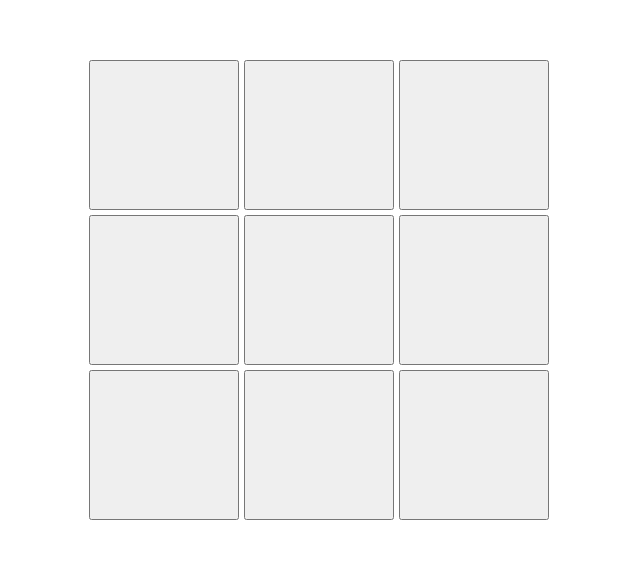
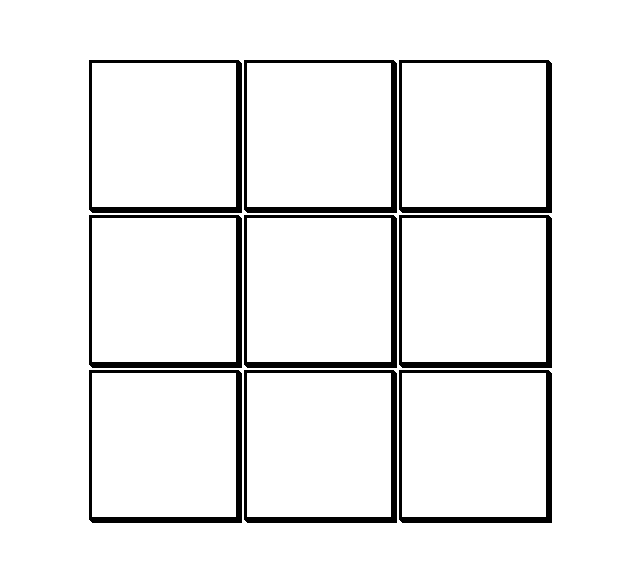
Before and after one commit to Nicog03/tic-tac-toe, a plain HTML site: page index.html in a window 1280 px wide. Shown: the part 110-672 px from the top of the page, without its empty margins (321-961 px from the left). Drawn offline with Linux system fonts and the light colour scheme.

Commit message:
add style to the game buttons

```diff
--- a/style.css
+++ b/style.css
@@ -21,3 +21,21 @@ body > div {
     grid-template: repeat(3, var(--square-size)) / repeat(3, var(--square-size));
     gap: 5px;
 }
+
+body > div > button {
+    display: flex;
+    align-items: center;
+    justify-content: center;
+
+    background-color: white;
+    border: black solid 3px;
+    box-shadow: black 1px 1px, 2px 2px, 3px 3px;
+
+    cursor: pointer;
+
+    transition: ease-out 0.3s;
+}
+
+body > div > button:hover {
+    background-color: #cfcfcf;
+}
```
